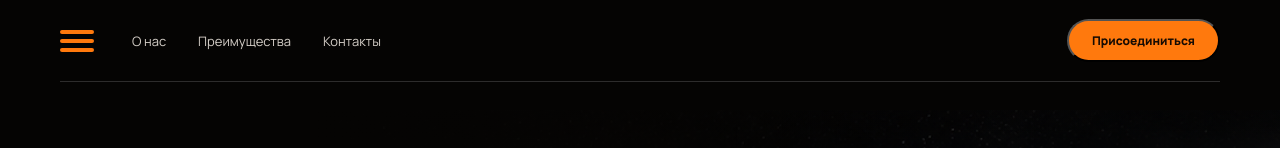
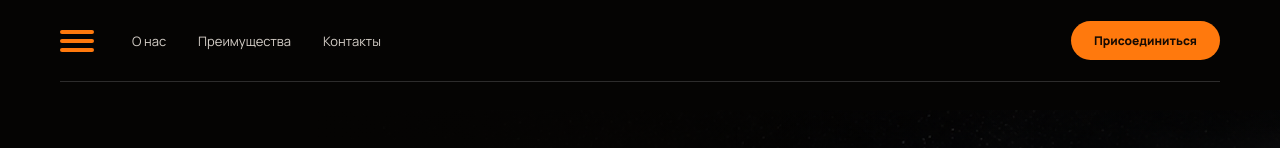
Before and after one commit to Marsel-lang/mining-landing, a plain HTML site: page index.html in a window 1280 px wide. Shown: the top 148 px of the page. Drawn offline with Linux system fonts and the light colour scheme.

Commit message:
Polish header contact button

```diff
--- a/styles.css
+++ b/styles.css
@@ -39,7 +39,7 @@ button, input, textarea { font: inherit; }
 .main-nav a:hover, .mobile-menu a:hover { color: var(--orange-light); }
 .join-button {
   margin-left: auto; background: var(--orange); color: #160b03; font-size: 12px; font-weight: 800;
-  padding: 11px 23px; border-radius: 30px; transition: transform .2s, background .2s;
+  padding: 11px 23px; border: 0; border-radius: 30px; font-family: inherit; cursor: pointer; transition: transform .2s, background .2s;
 }
 .join-button:hover, .primary-button:hover { transform: translateY(-2px); background: var(--orange-light); }
 .menu-toggle { display: none; }
```
